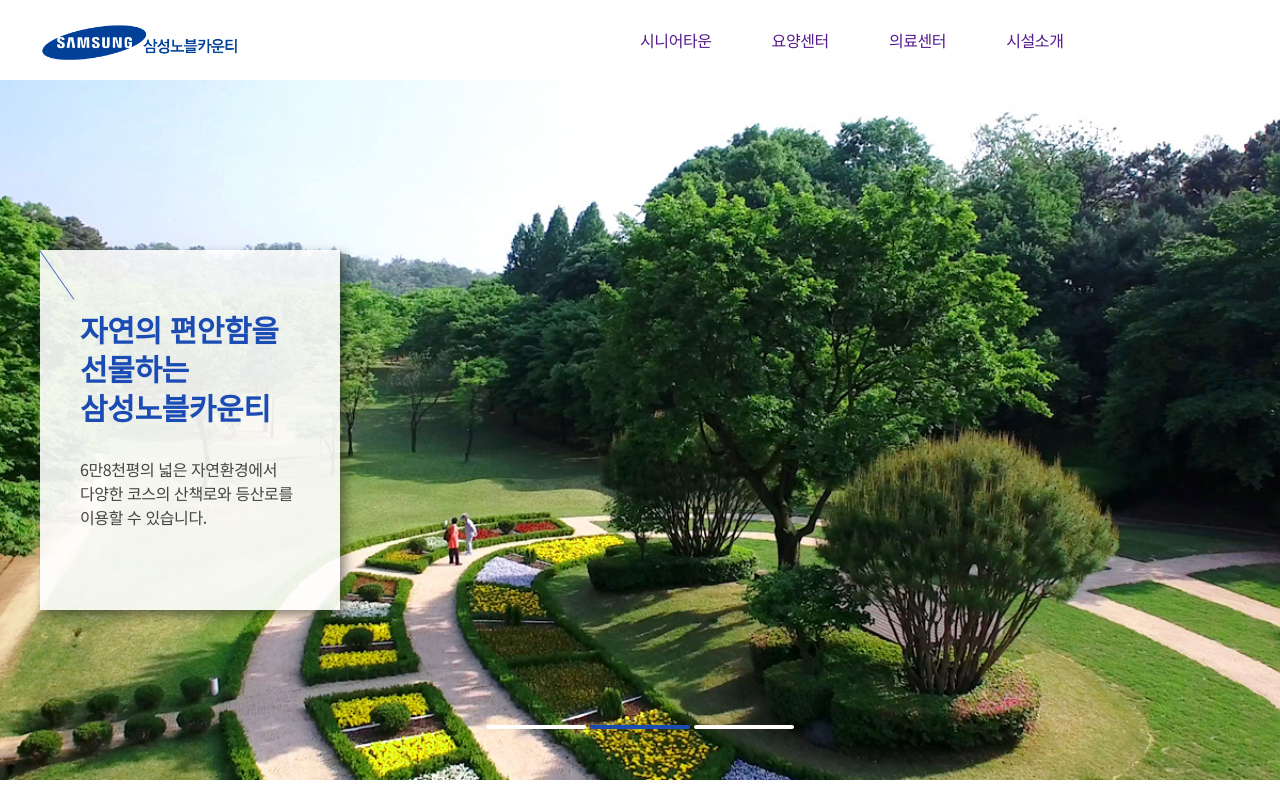
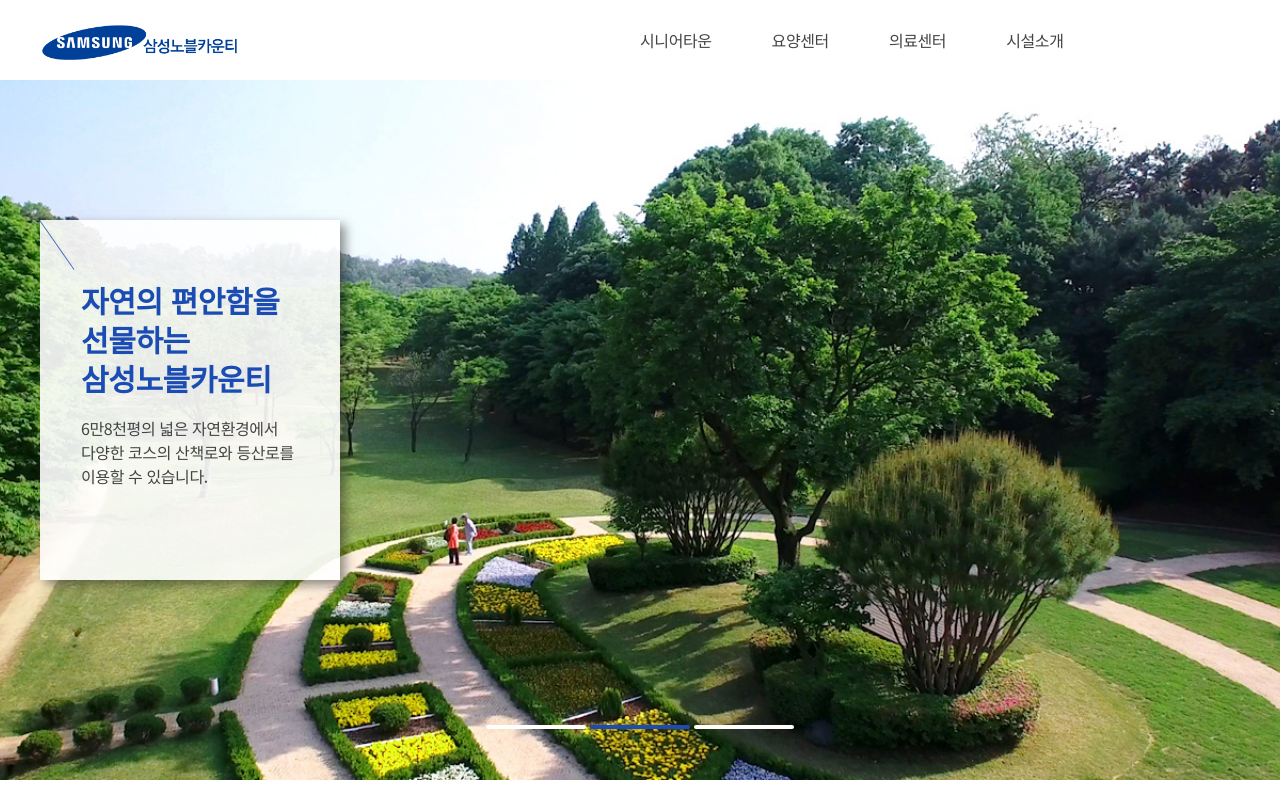
Before and after one commit to co-hee/portfolio02, a plain HTML site: page portfolio02.html in a window 1280 px wide. Shown: the top 801 px of the page. Drawn offline with Linux system fonts and the light colour scheme; some icons are missing.

Commit message:
Add files via upload

```diff
--- a/css/portfolio02.css
+++ b/css/portfolio02.css
@@ -34,6 +34,7 @@
     gap: 60px;
     text-align: center;
     margin: 0 auto;
+
 }
 
 .header .gnb>ul>li {
@@ -67,7 +68,7 @@
 }
 
 .header .gnb>ul>li:hover ul {
-    top: 60px;
+    top: 80px;
     opacity: 1;
     visibility: visible;
     transition: 0.5s;
@@ -89,6 +90,9 @@
     margin: 0 0 0 auto;
 }
 
+/* header end */
+
+/* mainVisual */
 .mainVisual {}
 
 .mainVisual .mainSlide figure {
@@ -108,7 +112,8 @@
     background: url(../img/main03.jpg) no-repeat center center / cover;
 }
 
-.mainVisual .inner {
+
+.mainVisual .slogan {
     content: '';
     position: absolute;
     top: 50%;
@@ -120,9 +125,13 @@
     margin: 0 0 0 -600px;
     padding: 60px 40px;
     box-shadow: 5px 5px 10px rgba(29, 29, 29, 0.5);
+
 }
 
-.mainVisual .inner::before {
+
+
+
+.mainVisual .slogan::before {
     content: "";
     position: absolute;
     top: 0px;
@@ -135,9 +144,13 @@
     z-index: 99;
 }
 
+.mainVisual .inner {
+    height: 360px;
+}
+
 .mainVisual .inner h2 {
     font-size: 30px;
-    margin-bottom: 30px;
+    margin-bottom: 18px;
     line-height: 1.3;
     color: rgb(27, 76, 180);
     font-weight: 700;
@@ -344,6 +357,7 @@
     position: relative;
     padding: 100px 0;
     background: url(../img/seniortown_nursing-bg.jpg) fixed center top / cover;
+    ;
     /* backdrop-filter: blur(10px); */
 
 }
@@ -355,7 +369,7 @@
     left: 0;
     width: 50%;
     height: 100%;
-    background: rgba(51, 51, 51, 0.322);
+    background: rgba(4, 100, 44, 0.623);
     backdrop-filter: blur(10px);
 }
 
@@ -364,6 +378,7 @@
     margin: 0 auto;
     height: 500px;
     z-index: 999;
+
 }
 
 .mainCustomer .inner figure {
@@ -379,6 +394,7 @@
     width: 100%;
     height: 400px;
     object-fit: cover;
+    box-shadow: 4px 4px 6px rgba(51, 51, 51, 0.692);
 }
 
 .mainCustomer .txt h3 {
@@ -405,28 +421,12 @@
 }
 
 
+/* main end */
 
 
 
 
-
-
-
-
-
-
-
-
-
-
-
-
-
-
-
-
-
-
+/* footer */
 
 .footer {
     padding: 50px 0;
--- a/css/reset.css
+++ b/css/reset.css
@@ -19,6 +19,7 @@ ol {
 
 a {
     text-decoration: none;
+    color: #444444;
 }
 
 img {
--- a/js/portfolio02.js
+++ b/js/portfolio02.js
@@ -1,6 +1,4 @@
 $(function () {
-
-
 
     $('.mainSlide').slick({
         //slidesToShow: 2,
@@ -10,7 +8,16 @@ $(function () {
         autoplaySpeed: 4000,
         pauseOnHOVER: false,
         pauseOnFocus: false,
+        // asNavFor: '.mainSlide',
 
+    });
+
+    $('.mainVisual .slogan').slick({
+        asNavFor: '.mainSlide',
+        autoplay: true,
+        focusOnSelect: true,
+        vertical: true,
+        arrows: false,
     });
 
 
--- a/portfolio02.html
+++ b/portfolio02.html
@@ -72,29 +72,36 @@
     <main>
         <section class="mainVisual">
             <div class="mainSlide">
-                <figure class="itm01">
+                <figure class="itm01 itm">
+
+                </figure>
+                <figure class="itm02 itm">
+
+                </figure>
+                <figure class="itm03 itm">
+
+                </figure>
+            </div>
+
+            <div class="slogan">
                 <div class="inner">
                     <h2>
                         노후를 행복하고 가치있게 만드는 삼성노블카운티
                     </h2>
                     <p>넓은 자연환경 속에서 체계적인 의료서비스를 받으며 3세대가 함께 생활하는 삼성노블카운티를 소개합니다.</p>
                 </div>
-                </figure>
-                <figure class="itm02">
                 <div class="inner">
                     <h2>
                         자연의 편안함을 선물하는 삼성노블카운티
                     </h2>
                     <p>6만8천평의 넓은 자연환경에서 다양한 코스의 산책로와 등산로를 이용할 수 있습니다.</p>
                 </div>
-                </figure>
-                <figure class="itm03">
                 <div class="inner">
                     <h2>시니어의 새로운 라이프스타일을 선도하는 삼성노블카운티 </h2>
                     <p>다채로운 이벤트, 동호회, 여가프로그램이 삶의 활력과 즐거움을 선물해드립니다.</p>
                 </div>
-                </figure>
             </div>
+
 
         </section>
         <section class="mainContent sec">
@@ -150,6 +157,7 @@
                         </div>
                         <img src="./img/sub_content01.jpg" alt="">
                     </figure>
+
                     <div class="txt02">
                         <p>
                             NURSING HOME
```
Lines whose indentation alone changed are shown as unchanged.
